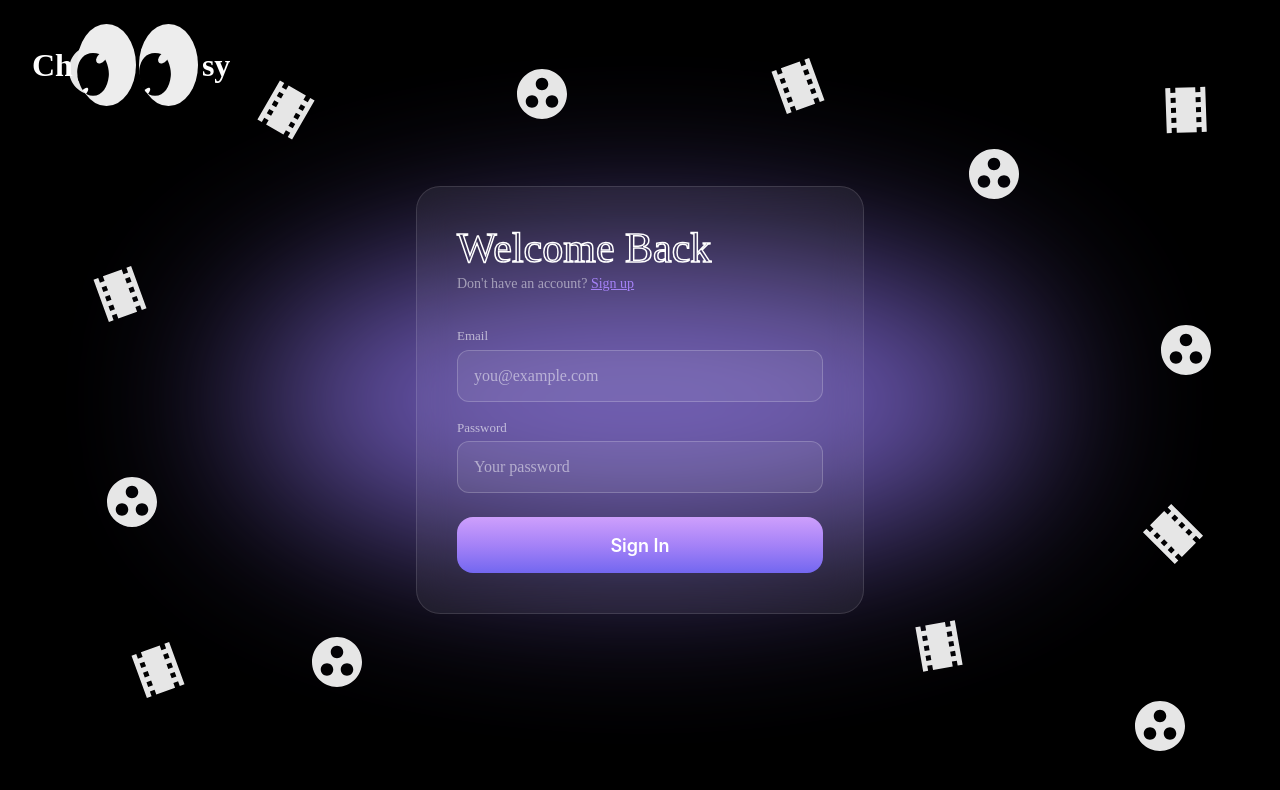
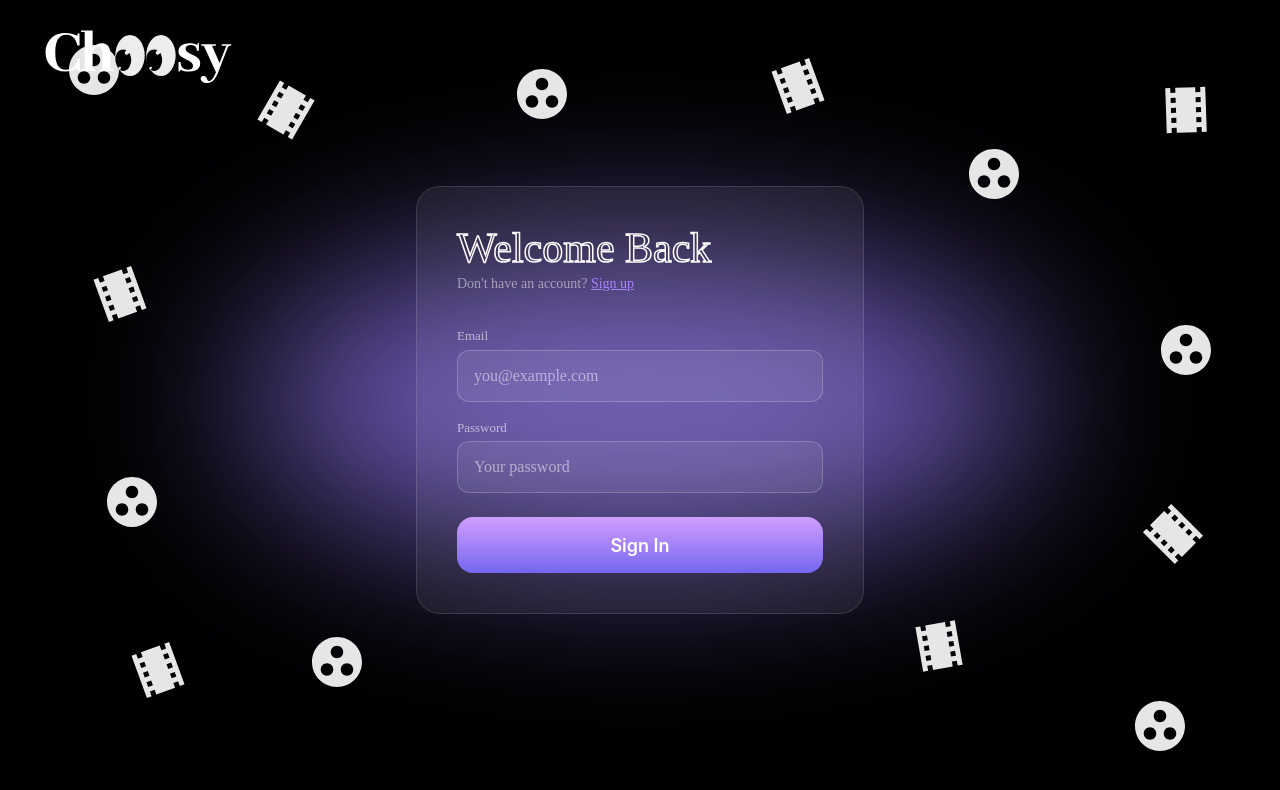
Before and after one commit to amoutens/Choosy, a React (Vite) app in the folder vite-project/: page /login in a window 1280 px wide. Shown: the top 790 px of the page. Built offline with nearby package versions, Linux system fonts and the light colour scheme.

Commit message:
add logo

```diff
--- /dev/null
+++ b/vite-project/src/assets/ChoosynLogo.tsx
@@ -0,0 +1,71 @@
+import { FC } from 'react'
+
+interface ChoosynLogoProps {
+  className?: string
+  width?: number
+  height?: number
+}
+
+const ChoosynLogo: FC<ChoosynLogoProps> = ({ className = '', width = 211, height = 62 }) => (
+  <svg
+    width={width}
+    height={height}
+    viewBox="0 0 423 124"
+    fill="none"
+    xmlns="http://www.w3.org/2000/svg"
+    className={className}
+  >
+    <path
+      d="M91.4625 89.125C83.5458 93.2083 75.2958 95.25 66.7125 95.25C54.6292 95.25 44.8792 91.375 37.4625 83.625C30.5458 76.2917 27.0875 67.25 27.0875 56.5C27.0875 47.4167 29.7125 39.375 34.9625 32.375C42.3792 22.625 53.0875 17.75 67.0875 17.75C75.8375 17.75 83.8375 19.7083 91.0875 23.625C91.0042 22.2917 91.0458 21.2083 91.2125 20.375C91.6292 19.0417 92.9208 18.375 95.0875 18.375L95.4625 43H91.0875C89.7542 38.1667 88.2125 34.2083 86.4625 31.125C82.7125 24.7083 76.9208 21.5 69.0875 21.5C54.2542 21.5833 46.7958 33.0417 46.7125 55.875C46.7125 62.875 47.2125 68.75 48.2125 73.5C50.8792 85.5 57.5042 91.5 68.0875 91.5C70.7542 91.5 73.1708 91.2083 75.3375 90.625C83.1708 88.4583 88.6292 81.5833 91.7125 70H95.8375V94.625C94.9208 94.625 94.1708 94.5417 93.5875 94.375C92.0875 94.0417 91.3792 92.2917 91.4625 89.125Z"
+      fill="white"
+    />
+    <path
+      d="M124.652 90.75C125.152 90.75 125.611 90.7917 126.027 90.875C127.111 91.0417 127.652 92.0833 127.652 94H98.2775V90.75C98.8608 90.75 99.4442 90.7083 100.027 90.625C103.777 90.2917 105.652 88.1667 105.652 84.25V16H98.2775V12.75H121.527V49.625C122.111 48.4583 122.819 47.2917 123.652 46.125C127.652 40.9583 133.027 38.375 139.777 38.375C141.944 38.375 143.944 38.7083 145.777 39.375C153.194 41.875 156.902 48.3333 156.902 58.75V90.75H161.027C161.527 90.75 162.027 90.7917 162.527 90.875C163.611 91.0417 164.152 92.0833 164.152 94H136.152V90.75C137.569 90.75 138.694 90.5417 139.527 90.125C140.527 89.5417 141.027 87.5833 141.027 84.25V56.625C141.027 55.7917 140.986 55.0417 140.902 54.375C140.319 48.125 137.486 45 132.402 45C131.069 45 129.694 45.375 128.277 46.125C123.777 48.5417 121.527 53.4167 121.527 60.75V90.75H124.652Z"
+      fill="white"
+    />
+    <ellipse cx="196.5" cy="63" rx="29.5" ry="41" fill="#EDEDED" />
+    <path
+      d="M198.107 65.5115C198.794 68.4769 199.087 71.5407 198.742 74.565C197.597 84.6009 192.598 93.8577 183 93.8577C174.291 93.8577 170.612 85.9522 168.465 78.3714C167.369 74.5016 166.814 70.4381 167.484 66.4723C168.972 57.6695 173.935 51 183 51C192.534 51 196.04 56.5873 198.107 65.5115Z"
+      fill="black"
+    />
+    <ellipse
+      cx="191.5"
+      cy="55.7154"
+      rx="6.65212"
+      ry="4.12641"
+      transform="rotate(-48.4572 191.5 55.7154)"
+      fill="#EDEDED"
+    />
+    <path
+      d="M177.776 86C178.81 86.9157 178.163 89.3335 176.332 91.4003C175.274 91.8421 175.307 91.2578 174.274 90.3421C173.24 89.4264 172.5 87.5 172.589 88.0844C174.421 86.0176 176.743 85.0844 177.776 86Z"
+      fill="white"
+    />
+    <ellipse cx="258.5" cy="63" rx="29.5" ry="41" fill="#EDEDED" />
+    <path
+      d="M260.107 65.5115C260.794 68.4769 261.087 71.5407 260.742 74.565C259.597 84.6009 254.598 93.8577 245 93.8577C236.291 93.8577 232.612 85.9522 230.465 78.3714C229.369 74.5016 228.814 70.4381 229.484 66.4723C230.972 57.6695 235.935 51 245 51C254.534 51 258.04 56.5873 260.107 65.5115Z"
+      fill="black"
+    />
+    <ellipse
+      cx="253.5"
+      cy="55.7154"
+      rx="6.65212"
+      ry="4.12641"
+      transform="rotate(-48.4572 253.5 55.7154)"
+      fill="#EDEDED"
+    />
+    <path
+      d="M239.776 86C240.81 86.9157 240.163 89.3335 238.332 91.4003C237.274 91.8421 237.307 91.2578 236.274 90.3421C235.24 89.4264 234.5 87.5 234.589 88.0844C236.421 86.0176 238.743 85.0844 239.776 86Z"
+      fill="white"
+    />
+    <path
+      d="M313.098 91.75C318.681 91.75 321.889 89.75 322.723 85.75C322.806 85.1667 322.848 84.625 322.848 84.125C322.848 79.875 320.181 76.3333 314.848 73.5C313.681 72.8333 311.806 71.9583 309.223 70.875C302.973 68.125 298.848 65.5833 296.848 63.25C294.681 60.75 293.598 57.7917 293.598 54.375C293.598 47.2917 297.473 42.5 305.223 40C308.473 38.9167 312.098 38.375 316.098 38.375C322.598 38.375 327.681 39.5417 331.348 41.875C331.348 39.375 332.098 38 333.598 37.75C333.931 37.6667 334.264 37.625 334.598 37.625V53.25H330.598C330.264 45.6667 326.139 41.8333 318.223 41.75C312.889 41.75 309.598 43.5 308.348 47C308.098 47.8333 307.973 48.6667 307.973 49.5C307.973 53.0833 310.473 56.125 315.473 58.625C316.473 59.2083 318.139 60 320.473 61C326.973 63.9167 331.306 66.5833 333.473 69C335.973 71.8333 337.223 75.2083 337.223 79.125C337.223 86.375 333.473 91.25 325.973 93.75C322.889 94.75 319.431 95.25 315.598 95.25C308.264 95.25 302.098 93.9583 297.098 91.375C297.098 93.5417 296.556 94.7917 295.473 95.125C294.973 95.2083 294.389 95.25 293.723 95.25V76.25H297.973C298.139 86.5 303.181 91.6667 313.098 91.75Z"
+      fill="white"
+    />
+    <path
+      d="M354.663 114C355.496 114 356.371 113.833 357.288 113.5C360.954 112.167 364.788 106.542 368.788 96.625L344.413 43.375H339.163V40.25H368.538V43.375H360.913L376.038 78.25L389.663 43.375H380.288V40.25H399.663C399.663 40.6667 399.621 41.0833 399.538 41.5C399.371 42.75 398.371 43.375 396.538 43.375C395.204 43.5417 393.829 44.75 392.413 47L373.663 95.625C372.079 99.7917 370.413 103.333 368.663 106.25C364.079 114.333 358.288 118.375 351.288 118.375C348.204 118.375 345.496 117.75 343.163 116.5C339.829 114.75 338.163 112.5 338.163 109.75C338.163 109.167 338.246 108.542 338.413 107.875C339.246 105.292 341.163 104 344.163 104C345.579 104 346.829 104.375 347.913 105.125C348.829 105.875 349.871 107.708 351.038 110.625C351.954 112.875 353.163 114 354.663 114Z"
+      fill="white"
+    />
+  </svg>
+)
+
+export default ChoosynLogo
--- a/vite-project/src/components/Logo.tsx
+++ b/vite-project/src/components/Logo.tsx
@@ -1,6 +1,6 @@
 import { FC } from 'react'
 import { Link } from 'react-router-dom'
-import ChoosyIcon from '../assets/icons/ChoosyIcon'
+import ChoosynLogo from '../assets/ChoosynLogo'
 import { ROUTES } from '../lib/routes'
 
 interface LogoProps {
@@ -8,12 +8,7 @@ interface LogoProps {
 }
 
 export const Logo: FC<LogoProps> = ({ className = '' }) => (
-  <Link
-    to={ROUTES.HOME}
-    className={`flex items-center gap-1 font-['Abhaya_Libre'] font-extrabold text-[32px] text-white leading-none ${className}`}
-  >
-    Ch
-    <ChoosyIcon />
-    sy
+  <Link to={ROUTES.HOME} className={`focus:outline-none ${className}`}>
+    <ChoosynLogo />
   </Link>
 )
```
